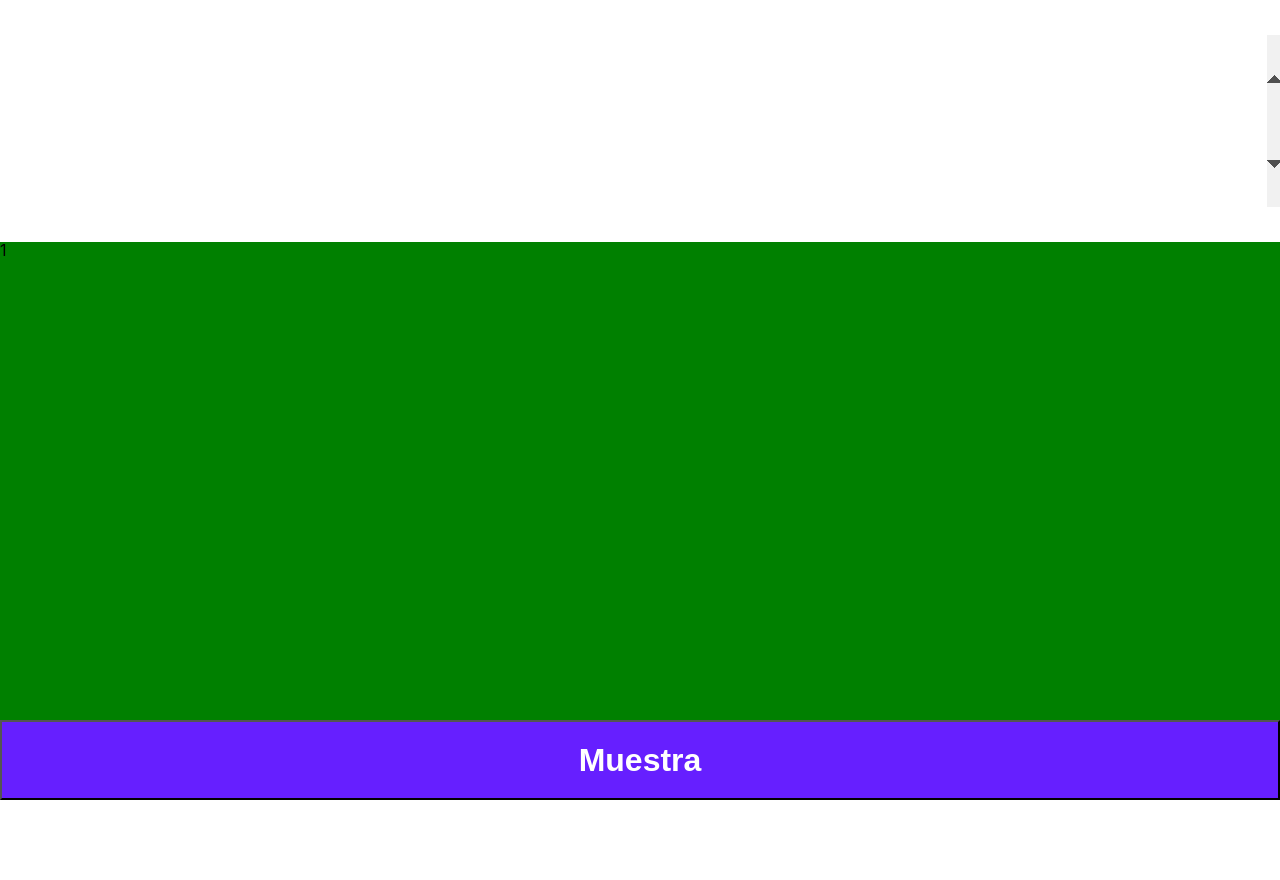
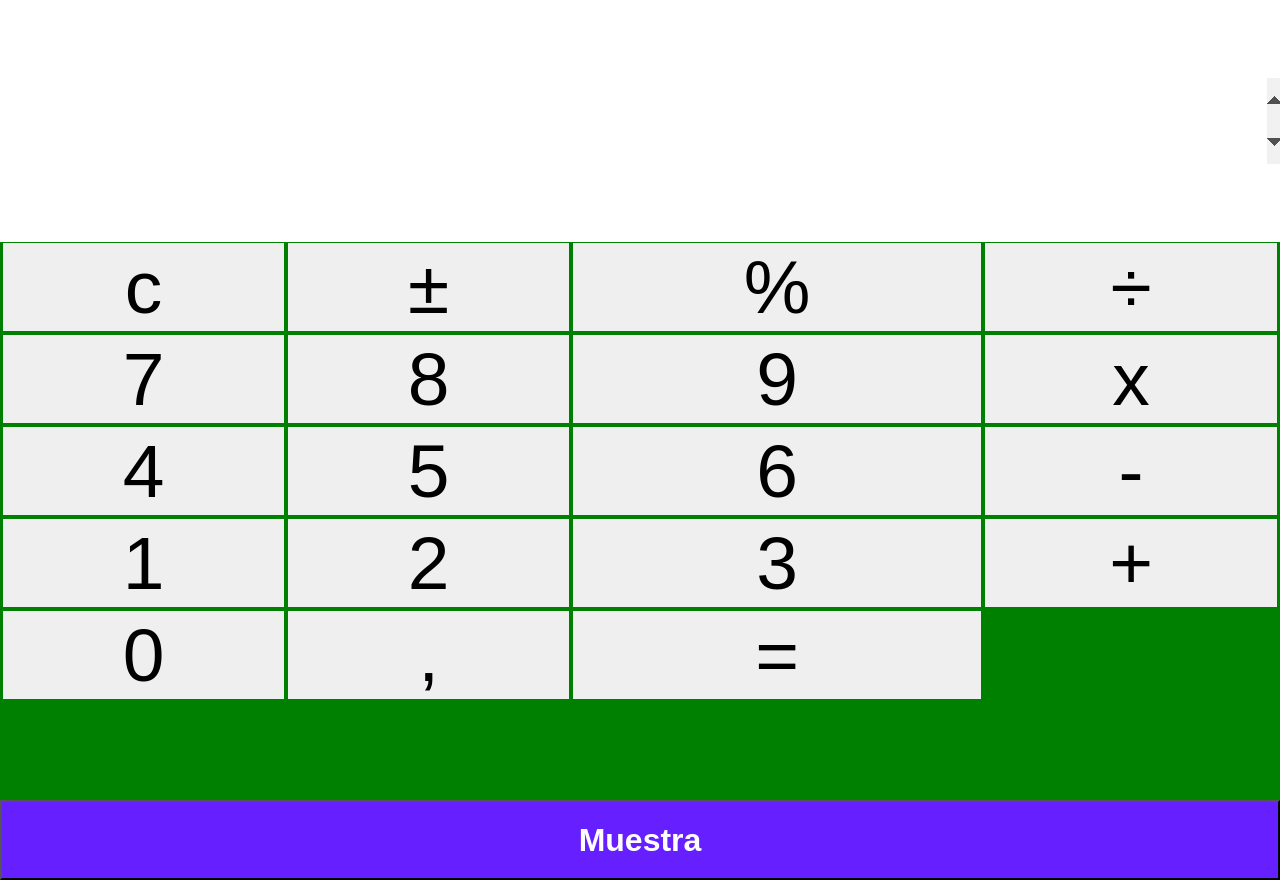
Before and after one commit to georgefarfan/react-list, a React (Create React App) app: page / in a window 1280 px wide. Before the commit the page ends 800 px from the top, so only its background shows below. Built offline with nearby package versions, Linux system fonts and the light colour scheme.

Commit message:
[operators] - panel operators added

```diff
--- a/src/components/button/Button.css
+++ b/src/components/button/Button.css
@@ -1,5 +1,5 @@
 button {
-  position: fixed;
+  position: sticky;
   bottom: 0px;
   width: 100%;
   height: 5rem;
--- a/src/components/operators/operators.css
+++ b/src/components/operators/operators.css
@@ -3,3 +3,16 @@
   height: 70vh;
   background: #008000;
 }
+
+table {
+  width: 100%;
+}
+
+td {
+  height: 100%;
+}
+
+input {
+  /*font-size: 455%;*/
+  font-size: 75px;
+}
--- a/src/components/operators/operators.js
+++ b/src/components/operators/operators.js
@@ -3,7 +3,79 @@ import "./operators.css";
 
 class Operators extends React.Component {
   render() {
-    return <div className="OperationKeys">1</div>;
+    return (
+      <div className="OperationKeys">
+        <table>
+          <tr>
+            <td>
+              <input type="button" value="c"></input>
+            </td>
+            <td>
+              <input type="button" value="±"></input>
+            </td>
+            <td>
+              <input type="button" value="%"></input>
+            </td>
+            <td>
+              <input type="button" value="÷"></input>
+            </td>
+          </tr>
+          <tr>
+            <td>
+              <input type="button" value="7"></input>
+            </td>
+            <td>
+              <input type="button" value="8"></input>
+            </td>
+            <td>
+              <input type="button" value="9"></input>
+            </td>
+            <td>
+              <input type="button" value="x"></input>
+            </td>
+          </tr>
+          <tr>
+            <td>
+              <input type="button" value="4"></input>
+            </td>
+            <td>
+              <input type="button" value="5"></input>
+            </td>
+            <td>
+              <input type="button" value="6"></input>
+            </td>
+            <td>
+              <input type="button" value="-"></input>
+            </td>
+          </tr>
+          <tr>
+            <td>
+              <input type="button" value="1"></input>
+            </td>
+            <td>
+              <input type="button" value="2"></input>
+            </td>
+            <td>
+              <input type="button" value="3"></input>
+            </td>
+            <td>
+              <input type="button" value="+"></input>
+            </td>
+          </tr>
+          <tr>
+            <td>
+              <input type="button" value="0"></input>
+            </td>
+            <td>
+              <input type="button" value=","></input>
+            </td>
+            <td>
+              <input type="button" value="="></input>
+            </td>
+          </tr>
+        </table>
+      </div>
+    );
   }
 }
 
```
